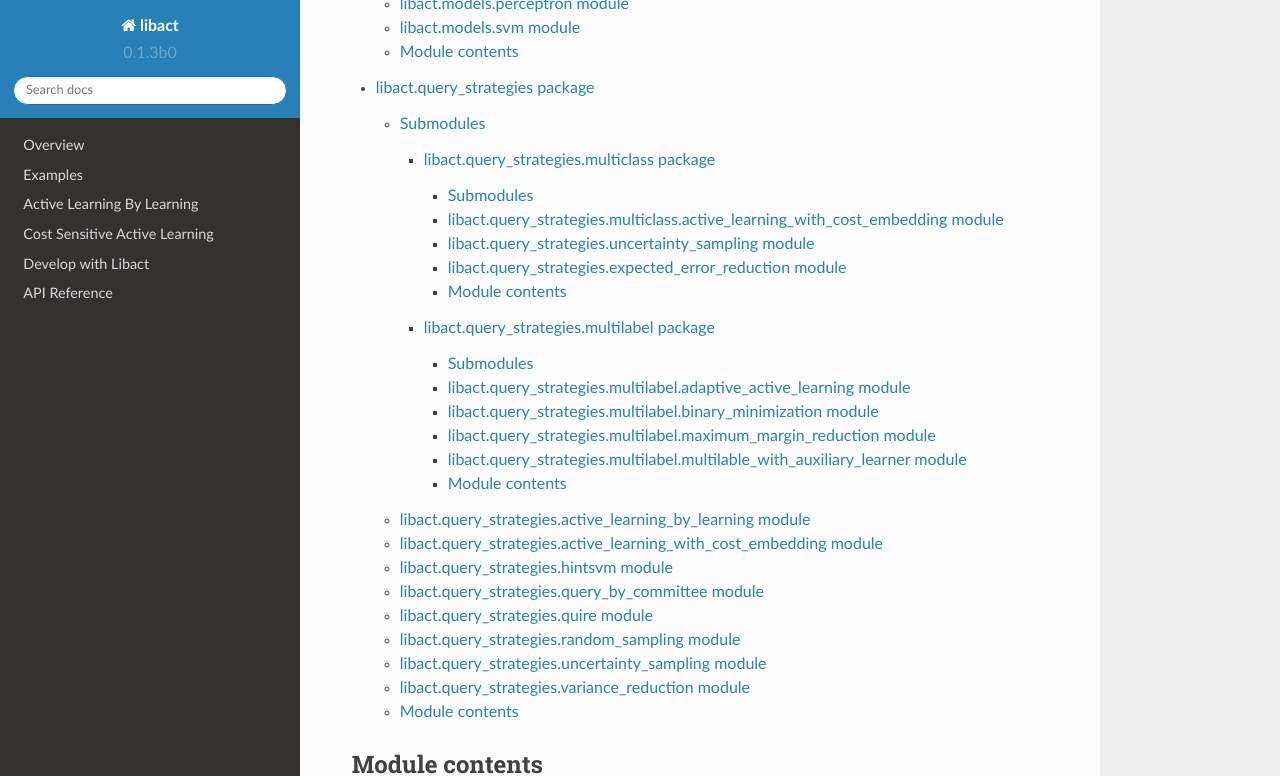
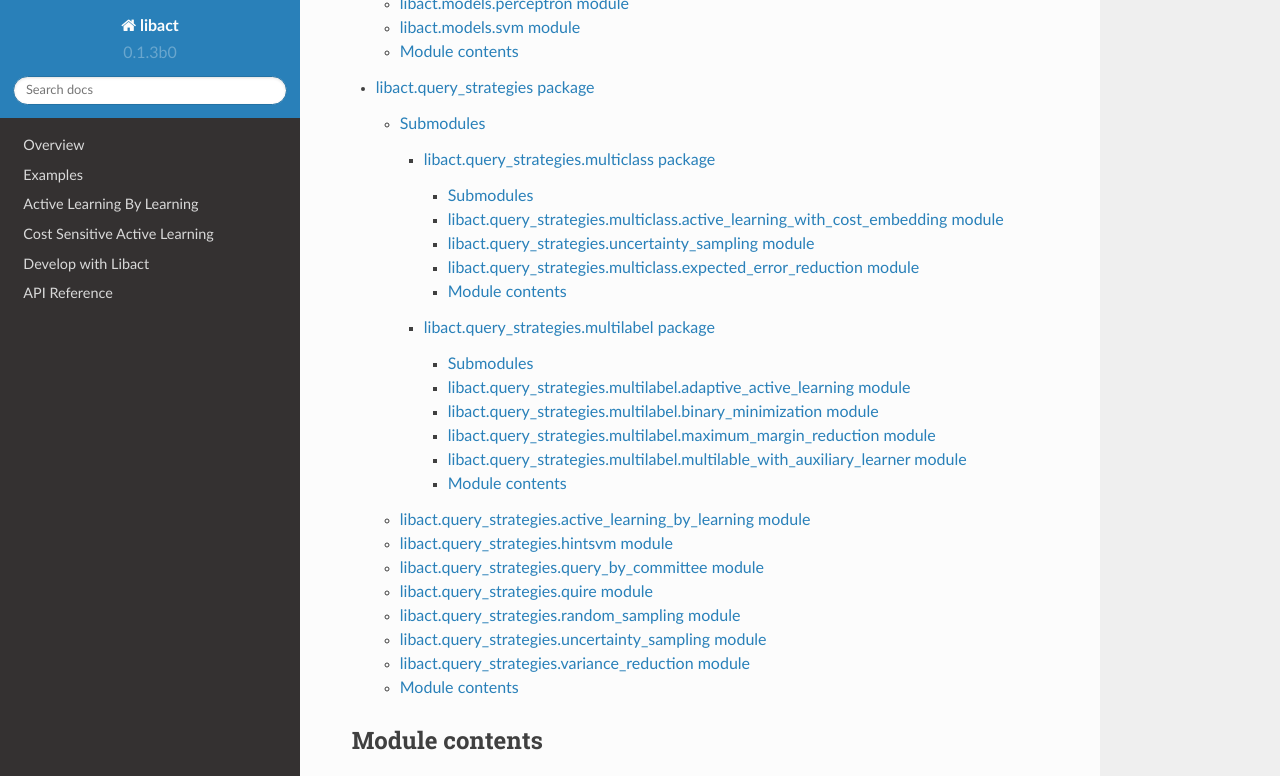
Before and after one commit to ntucllab/libact, a Sphinx documentation site: the page built from docs/libact.rst, in a window 1280 px wide and 900 px high, scrolled down 776 px, cut to the strip 0-776 px from the top of the window. Built offline with Sphinx 7.4.7 and the Read the Docs theme 2.0.0, drawn with Linux system fonts in a browser that asks for light colours.

Commit message:
fix errors in docs

```diff
--- a/docs/conf.py
+++ b/docs/conf.py
@@ -25,9 +25,11 @@ MOCK_MODULES = ['scipy', 'scipy.optimize', 'scipy.stats',
                 'sklearn.linear_model', 'sklearn.svm', 'sklearn.metrics',
                 'sklearn.metrics.pairwise', 'sklearn.cluster',
                 'sklearn.multiclass', 'sklearn.neighbors',
+                'joblib',
                 # c extensions
                 'libact.query_strategies._hintsvm',
-                'libact.query_strategies._variance_reduction']
+                'libact.query_strategies._variance_reduction',
+                'libact.query_strategies.multiclass.mdsp']
 sys.modules.update((mod_name, MagicMock()) for mod_name in MOCK_MODULES)
 
 # If extensions (or modules to document with autodoc) are in another directory,
--- a/docs/libact.query_strategies.multiclass.rst
+++ b/docs/libact.query_strategies.multiclass.rst
@@ -20,10 +20,10 @@ libact.query_strategies.uncertainty_sampling module
     :undoc-members:
     :show-inheritance:
 
-libact.query_strategies.expected_error_reduction module
--------------------------------------------------------
+libact.query_strategies.multiclass.expected_error_reduction module
+------------------------------------------------------------------
 
-.. automodule:: libact.query_strategies.expected_error_reduction
+.. automodule:: libact.query_strategies.multiclass.expected_error_reduction
     :members:
     :undoc-members:
     :show-inheritance:
--- a/docs/libact.query_strategies.rst
+++ b/docs/libact.query_strategies.rst
@@ -13,14 +13,6 @@ libact.query_strategies.active_learning_by_learning module
 ----------------------------------------------------------
 
 .. automodule:: libact.query_strategies.active_learning_by_learning
-    :members:
-    :undoc-members:
-    :show-inheritance:
-
-libact.query_strategies.active_learning_with_cost_embedding module
--------------------------------------------------
-
-.. automodule:: libact.query_strategies.active_learning_with_cost_embedding
     :members:
     :undoc-members:
     :show-inheritance:
@@ -61,6 +53,7 @@ libact.query_strategies.uncertainty_sampling module
 ---------------------------------------------------
 
 .. automodule:: libact.query_strategies.uncertainty_sampling
+    :noindex:
     :members:
     :undoc-members:
     :show-inheritance:
```
Also changed, not shown: 1 other file.
